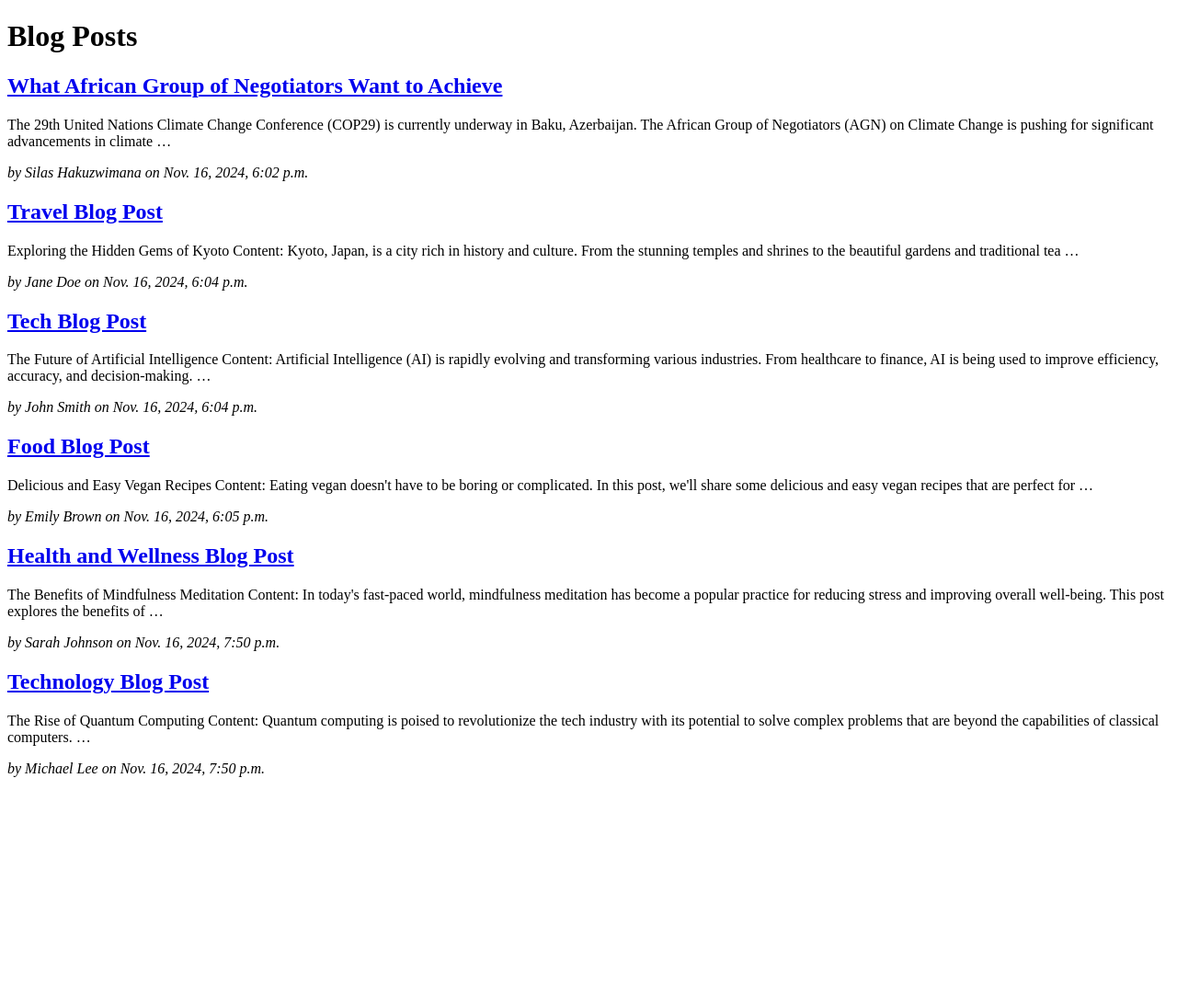
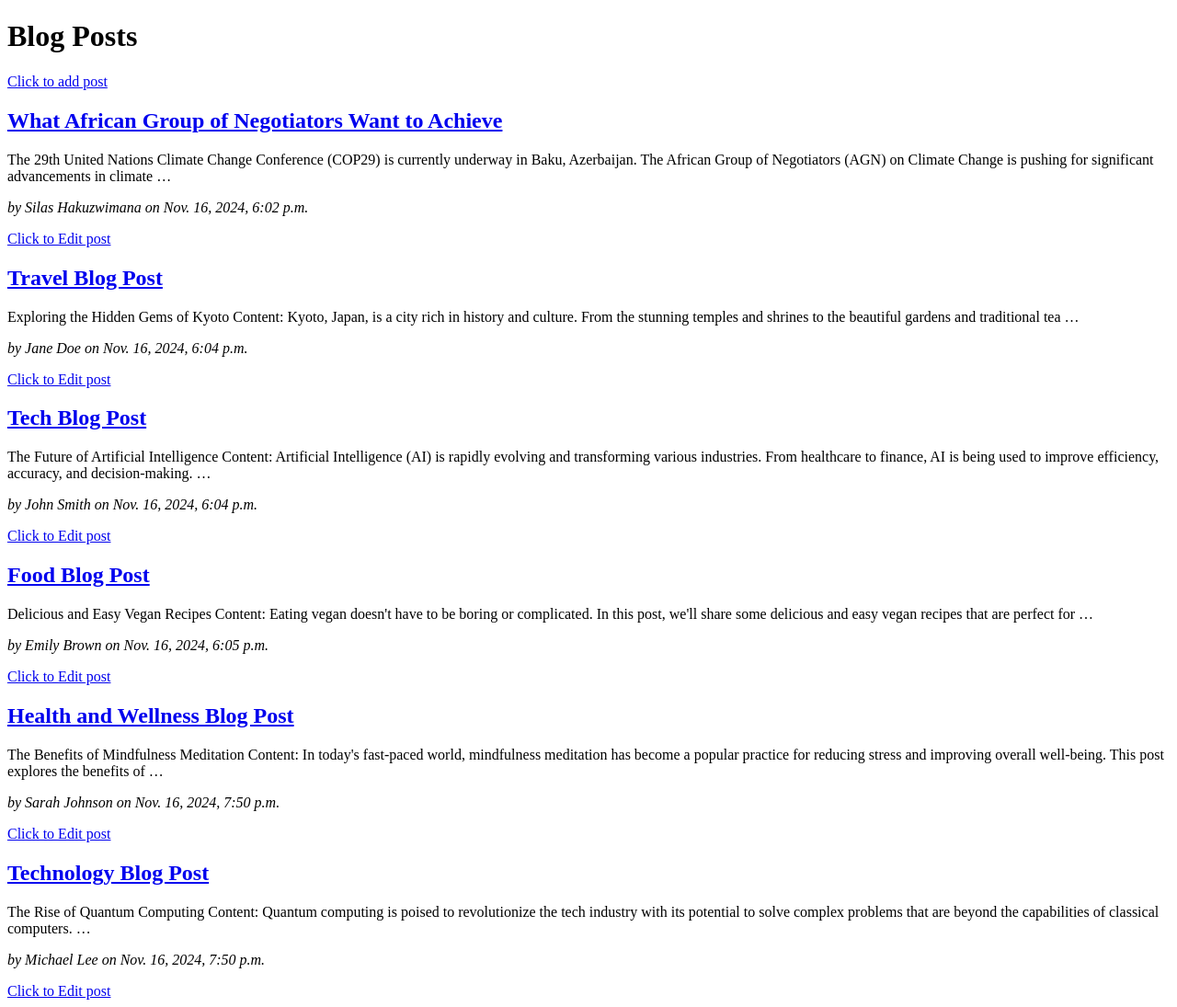
Before and after one commit to SilasHakuzwimana/libreTranslator, a Django app: page /posts/ in a window 1280 px wide. Shown: the whole page at 92% size. Before the commit the page ends 845 px from the top, so only its background shows below. Run offline with Django 5.2, Linux system fonts and the light colour scheme; data comes from the database, SQL or seed files in the repository; both versions use the stored data as it was after the commit.

Commit message:
update posts

```diff
--- a/my_blog/blog/templates/blog/post_list.html
+++ b/my_blog/blog/templates/blog/post_list.html
@@ -5,11 +5,13 @@
 </head>
 <body>
     <h1>Blog Posts</h1>
+    <a href="{% url 'post_new' %}">Click to add post</a>
     {% for post in posts %}
         <div>
             <h2><a href="{% url 'post_detail' pk=post.pk %}">{{ post.title }}</a></h2>
             <p>{{ post.content|truncatewords:30 }}</p>
             <p><em>by {{ post.author }} on {{ post.created_at }}</em></p>
+            <a href="{% url 'post_edit' pk=post.pk %}">Click to Edit post</a>
         </div>
     {% endfor %}
 </body>
--- a/my_blog/blog/urls.py
+++ b/my_blog/blog/urls.py
@@ -4,4 +4,6 @@ from . import views
 urlpatterns = [
     path('posts/', views.post_list, name='post_list'),
     path('post/<int:pk>/', views.post_detail, name='post_detail'),
+    path('posts/', views.post_list, name='post_list'),
+   path('posts/', views.post_list, name='post_list'), path('post/<int:pk>/', views.post_detail, name='post_detail'), path('post/new/', views.post_new, name='post_new'), path('post/<int:pk>/edit/', views.post_edit, name='post_edit'),
 ]
--- a/my_blog/blog/views.py
+++ b/my_blog/blog/views.py
@@ -1,5 +1,6 @@
-from django.shortcuts import render, get_object_or_404 # type: ignore
+from django.shortcuts import render, redirect, get_object_or_404 # type: ignore
 from .models import Post
+from .forms import PostForm
 
 def post_list(request):
     posts = Post.objects.all()
@@ -8,3 +9,26 @@ def post_list(request):
 def post_detail(request, pk):
     post = get_object_or_404(Post, pk=pk)
     return render(request, 'blog/post_detail.html', {'post': post})
+
+def post_new(request):
+    if request.method == "POST":
+        form = PostForm(request.POST)
+        if form.is_valid():
+            post = form.save(commit=False)
+            post.save()
+            return redirect('post_detail', pk=post.pk)
+    else:
+        form = PostForm()
+    return render(request, 'blog/post_edit.html', {'form': form})
+
+def post_edit(request, pk):
+    post = get_object_or_404(Post, pk=pk)
+    if request.method == "POST":
+        form = PostForm(request.POST, instance=post)
+        if form.is_valid():
+            post = form.save(commit=False)
+            post.save()
+            return redirect('post_detail', pk=post.pk)
+    else:
+        form = PostForm(instance=post)
+    return render(request, 'blog/post_edit.html', {'form': form})
```
Also changed, not shown: my_blog/blog/forms.py (added, +7 -0 lines), my_blog/blog/templates/blog/post_edit.html (added, +15 -0 lines), my_blog/db.sqlite3.
